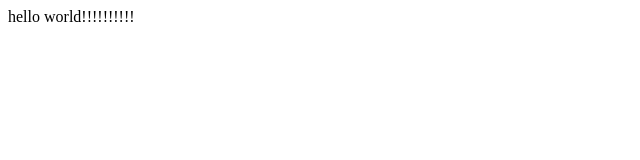
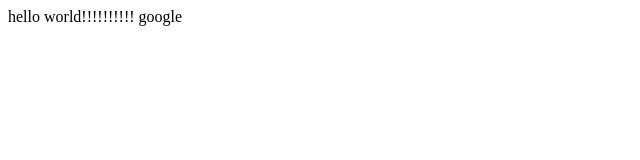
Before and after one commit to katariarajat/katariarajat.github.io, a plain HTML site: page index.html in a window 1280 px wide. Shown: the full height of the page, 0-640 px from the left. Drawn offline with Linux system fonts and the light colour scheme.

Commit message:
checking

```diff
--- a/index.html
+++ b/index.html
@@ -1 +1,2 @@
 hello world!!!!!!!!!!
+<a link="https://google.com">google</a>
```
